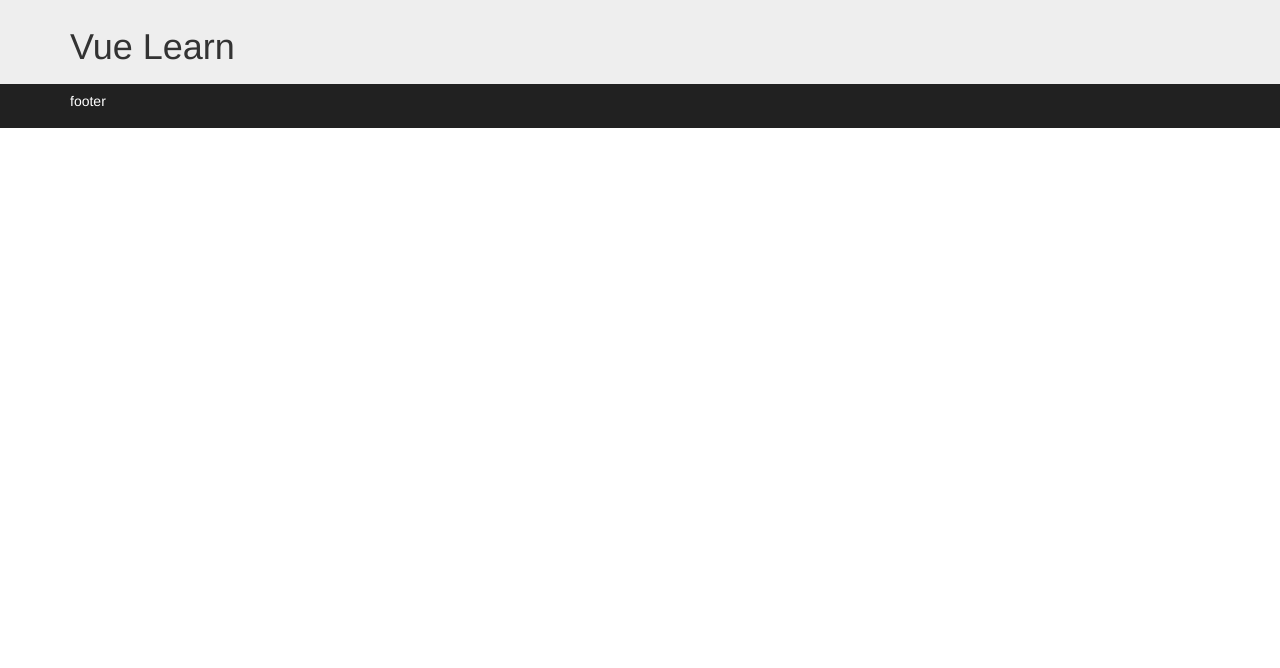
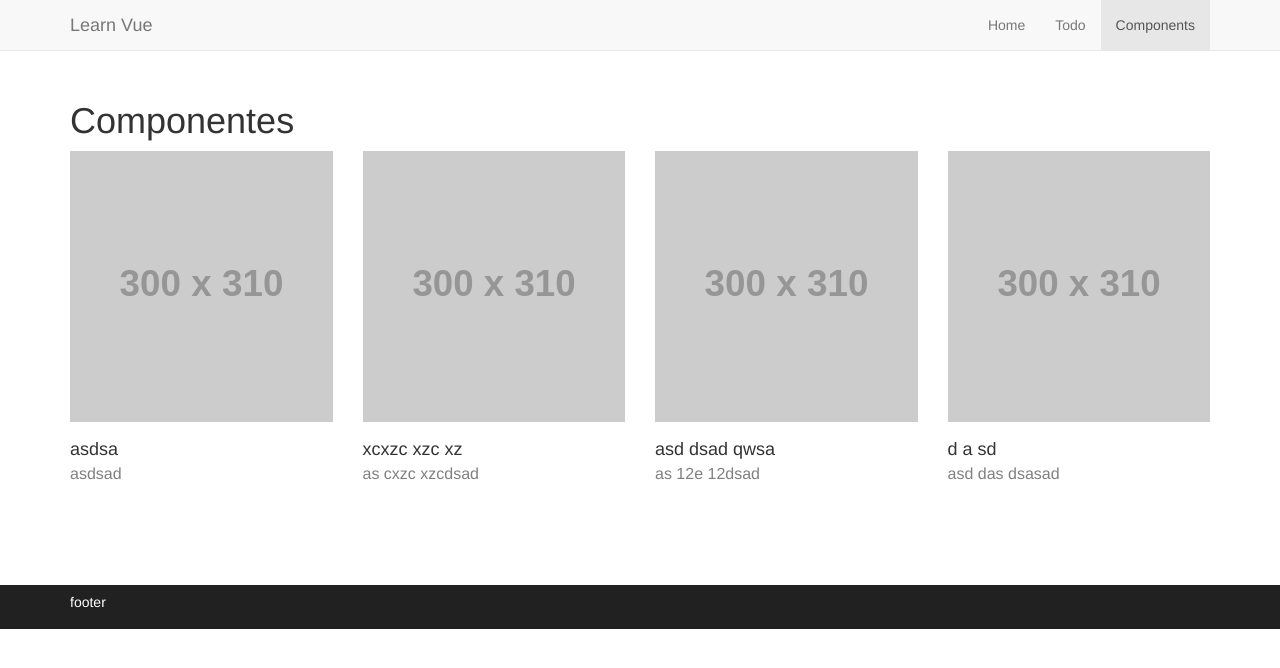
Before and after one commit to davidcostadev/vue-learn, a Vue app: page /#/components in a window 1280 px wide. Shown: the top 668 px of the page. Built offline with nearby package versions, Linux system fonts and the light colour scheme.

Commit message:
melhorando as rotas, adicionando novos componentes e páginas

```diff
--- a/src/App.vue
+++ b/src/App.vue
@@ -12,7 +12,9 @@ export default {
 <template>
   <div id="wrapper">
     <header-page></header-page>
-    <router-view></router-view>
+    <div id="content" class="container">
+      <router-view></router-view>
+    </div>
     <footer-page></footer-page>
   </div>
 </template>
@@ -26,4 +28,10 @@ export default {
     color: #2c3e50;
     margin-top: 60px;
   }
+
+#content {
+  margin-top: 30px;
+  margin-bottom: 100px;
+}
+
 </style>
--- /dev/null
+++ b/src/components/CardItem.vue
@@ -0,0 +1,42 @@
+<script>
+  export default {
+    // props: ['title', 'description'], old
+    props: {
+      title: {
+        required: true,
+        type: String,
+      },
+      description: {
+        required: true,
+        type: String,
+      },
+    },
+  };
+</script>
+
+<template>
+  <div class="card">
+    <div class="card-image">
+      <img src="https://placehold.it/300x310" alt="">
+    </div>
+    <div class="card-title">{{title}}</div>
+    <div class="card-description">{{description}}</div>
+  </div>
+</template>
+
+<style>
+
+  .card-image {
+    margin-bottom: 15px;
+  }
+  .card-image img{
+    width: 100%;
+  }
+  .card-title {
+    font-size: 18px;
+  }
+  .card-description {
+    font-size: 16px;
+    color: gray;
+  }
+</style>
--- /dev/null
+++ b/src/components/CardList.vue
@@ -0,0 +1,21 @@
+<script>
+import CardItem from './CardItem';
+
+export default {
+  components: { CardItem },
+  props: {
+    cards: {
+      required: true,
+      type: Array,
+    },
+    className: String,
+  },
+};
+</script>
+
+
+<template>
+  <div class="cards">
+    <card-item v-for="card in cards" v-bind:class="className" v-bind:title="card.title" v-bind:description="card.description"></card-item>
+  </div>
+</template>
--- /dev/null
+++ b/src/controllers/Components.vue
@@ -0,0 +1,37 @@
+<script>
+  import CardList from '../components/CardList';
+
+  export default {
+    components: { CardList },
+    data() {
+      return {
+        cards: [
+          {
+            title: 'asdsa',
+            description: 'asdsad ',
+          },
+          {
+            title: 'xcxzc xzc xz',
+            description: 'as cxzc xzcdsad ',
+          },
+          {
+            title: 'asd dsad qwsa',
+            description: 'as 12e 12dsad ',
+          },
+          {
+            title: 'd a sd',
+            description: 'asd das dsasad ',
+          },
+        ],
+      };
+    },
+  };
+</script>
+
+
+<template>
+  <div>
+    <h1>Componentes</h1>
+    <card-list v-bind:cards="cards" class="row" class-name="col-md-3"></card-list>
+  </div>
+</template>
--- a/src/controllers/Home.vue
+++ b/src/controllers/Home.vue
@@ -2,7 +2,6 @@
 <script>
 import Vue from 'vue';
 import Sidebar from '../layout/Sidebar';
-import Todo from '../layout/Todo';
 
 // Vue.filter('upper', (value) => value.toUpperCase());
 
@@ -17,7 +16,7 @@ Vue.filter('limit', (value, limit = 15) => {
 });
 
 export default {
-  components: { Sidebar, Todo },
+  components: { Sidebar },
   data() {
     return {
       message: 'Esse é o conteudo da página',
@@ -129,12 +128,9 @@ export default {
 
 
 <template>
-  <div class="container">
   <div class="row">
 
-      <div id="content" class="col-xs-12 col-sm-8 col-md-9">
-
-        <Todo></Todo>
+    <div class="col-xs-12 col-sm-8 col-md-9">
 
       <div id="inicio">
         <h2>
@@ -425,13 +421,10 @@ export default {
     <Sidebar></Sidebar>
 
   </div>
-  </div>
 </template>
 
 <style>
-#content {
-  margin-top: 30px;
-}
+
 
 #name-david {
   color: red;
--- a/src/layout/Header.vue
+++ b/src/layout/Header.vue
@@ -1,15 +1,59 @@
+
+<script>
+export default {
+  data() {
+    return {
+      links: [
+        {
+          url: '/',
+          title: 'Home',
+        },
+        {
+          url: '/todo',
+          title: 'Todo',
+        },
+        {
+          url: '/components',
+          title: 'Components',
+        },
+      ],
+    };
+  },
+  mounted() {
+    // window.console.log(this.$route.path);
+  },
+};
+</script>
 
 <template>
   <header>
-    <div class="container">
-      <h1>Vue Learn</h1>
-    </div>
+    <nav class="navbar navbar-default navbar-static-top">
+      <div class="container">
+        <div class="navbar-header">
+
+          <button type="button" class="navbar-toggle collapsed" data-toggle="collapse" data-target="#bs-example-navbar-collapse-1" aria-expanded="false">
+            <span class="sr-only">Toggle navigation</span>
+            <span class="icon-bar"></span>
+            <span class="icon-bar"></span>
+            <span class="icon-bar"></span>
+          </button>
+          <a class="navbar-brand" href="#">Learn Vue</a>
+        </div>
+
+        <div class="collapse navbar-collapse navbar-right" id="bs-example-navbar-collapse-1">
+          <ul class="nav navbar-nav">
+            <li v-for="link in links" v-bind:class="$route.path === link.url ? 'active' : ''">
+              <router-link v-bind:to="link.url">{{link.title}}</router-link>
+            </li>
+          </ul>
+        </div>
+
+      </div>
+    </nav>
+
   </header>
 </template>
 
-<style scoped>
-  header {
-    background: #eee;
-    padding: 7px 15px;
-  }
+<style>
+
 </style>
--- a/src/layout/Sidebar.vue
+++ b/src/layout/Sidebar.vue
@@ -5,9 +5,9 @@
     data() {
       return {
         menu: [
-          { text: 'Inicio', link: '#inicio' },
-          { text: 'v-model', link: '#model' },
-          { text: 'watch', link: '#watch' },
+          { text: 'Inicio', link: '/#inicio' },
+          { text: 'v-model', link: '/#model' },
+          { text: 'watch', link: '/#watch' },
         ],
       };
     },
--- a/src/router/index.js
+++ b/src/router/index.js
@@ -1,6 +1,8 @@
 import Vue from 'vue';
 import Router from 'vue-router';
 import Home from '@/controllers/Home';
+import Todo from '@/controllers/Todo';
+import Components from '@/controllers/Components';
 
 Vue.use(Router);
 
@@ -11,5 +13,15 @@ export default new Router({
       name: 'Home',
       component: Home,
     },
+    {
+      path: '/todo',
+      name: 'Todo',
+      component: Todo,
+    },
+    {
+      path: '/components',
+      name: 'Components',
+      component: Components,
+    },
   ],
 });
```
Also changed, not shown: src/controllers/Todo.vue (renamed from src/layout/Todo.vue, +9 -5 lines), .eslintrc.js. Lines whose indentation alone changed are shown as unchanged.
